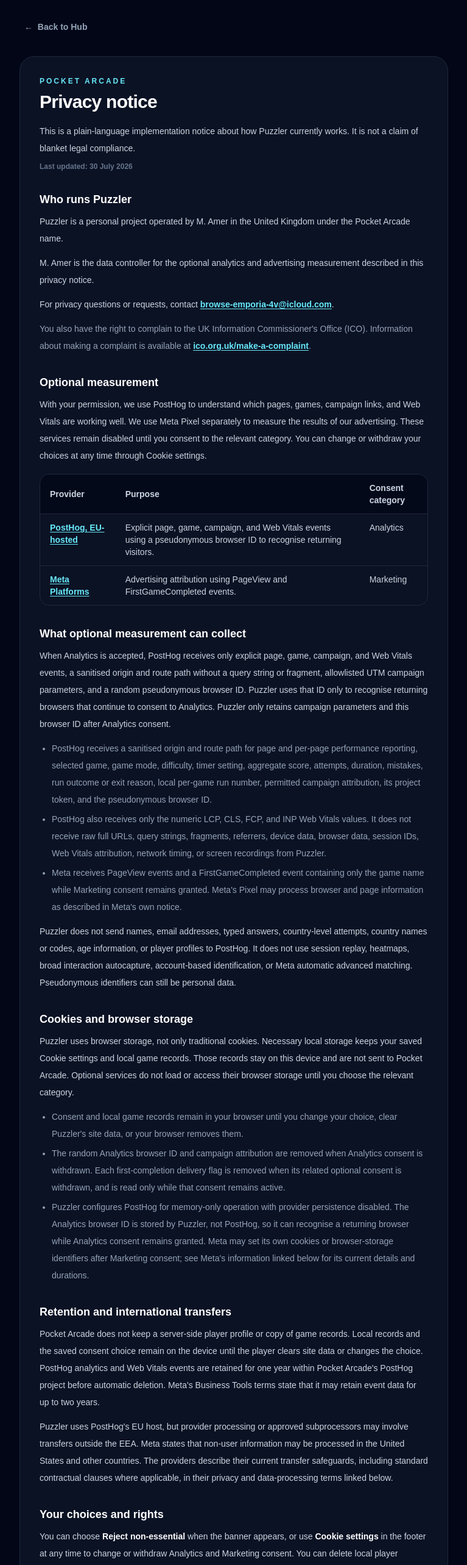
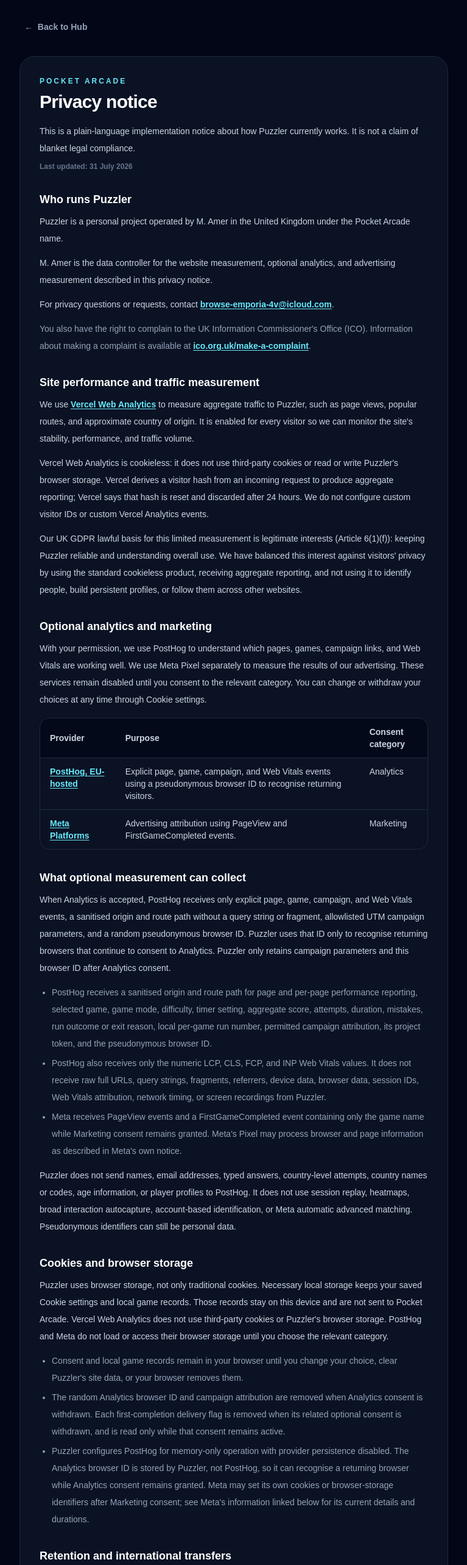
Before and after one commit to magickmomo/puzzler, a Next.js app: page /privacy in a window 1280 px wide. Shown: the top 2566 px of the page at 61% size, without its empty margins (256-1023 px from the left). Built offline with nearby package versions, Linux system fonts and the light colour scheme; no server answers.

Commit message:
Clarify optional tracking choices

```diff
--- a/app/privacy/page.tsx
+++ b/app/privacy/page.tsx
@@ -17,6 +17,12 @@ const PROVIDERS = [
   },
 ] as const;
 
+const VERCEL_ANALYTICS = {
+  provider: "Vercel Web Analytics",
+  href: "https://vercel.com/docs/analytics/privacy-policy",
+  linkLabel: "Vercel Analytics privacy information",
+} as const;
+
 export default function PrivacyPage() {
   return (
     <main className="mx-auto min-h-[100dvh] w-full max-w-3xl px-5 pb-12 pt-[max(1.25rem,env(safe-area-inset-top))] sm:px-8">
@@ -28,19 +34,26 @@ export default function PrivacyPage() {
         <p className="text-xs font-black uppercase tracking-[0.25em] text-cyan-300">Pocket Arcade</p>
         <h1 className="mt-2 text-3xl font-black tracking-tight text-white">Privacy notice</h1>
         <p className="mt-4 text-sm leading-7 text-slate-300">This is a plain-language implementation notice about how Puzzler currently works. It is not a claim of blanket legal compliance.</p>
-        <p className="mt-2 text-xs font-semibold text-slate-500">Last updated: 30 July 2026</p>
+        <p className="mt-2 text-xs font-semibold text-slate-500">Last updated: 31 July 2026</p>
 
         <div className="mt-8 space-y-8 text-sm leading-7 text-slate-300">
           <section>
             <h2 className="text-lg font-black text-white">Who runs Puzzler</h2>
             <p className="mt-2">Puzzler is a personal project operated by M. Amer in the United Kingdom under the Pocket Arcade name.</p>
-            <p className="mt-3">M. Amer is the data controller for the optional analytics and advertising measurement described in this privacy notice.</p>
+            <p className="mt-3">M. Amer is the data controller for the website measurement, optional analytics, and advertising measurement described in this privacy notice.</p>
             <p className="mt-3">For privacy questions or requests, contact <a href="mailto:browse-emporia-4v@icloud.com" className="font-bold text-cyan-300 underline underline-offset-2 hover:text-cyan-100">browse-emporia-4v@icloud.com</a>.</p>
             <p className="mt-3 text-slate-400">You also have the right to complain to the UK Information Commissioner&apos;s Office (ICO). Information about making a complaint is available at <a href="https://ico.org.uk/make-a-complaint/" target="_blank" rel="noreferrer" className="font-bold text-cyan-300 underline underline-offset-2 hover:text-cyan-100">ico.org.uk/make-a-complaint</a>.</p>
           </section>
 
           <section>
-            <h2 className="text-lg font-black text-white">Optional measurement</h2>
+            <h2 className="text-lg font-black text-white">Site performance and traffic measurement</h2>
+            <p className="mt-2">We use <a href={VERCEL_ANALYTICS.href} target="_blank" rel="noreferrer" className="font-bold text-cyan-300 underline underline-offset-2 hover:text-cyan-100">Vercel Web Analytics</a> to measure aggregate traffic to Puzzler, such as page views, popular routes, and approximate country of origin. It is enabled for every visitor so we can monitor the site&apos;s stability, performance, and traffic volume.</p>
+            <p className="mt-3">Vercel Web Analytics is cookieless: it does not use third-party cookies or read or write Puzzler&apos;s browser storage. Vercel derives a visitor hash from an incoming request to produce aggregate reporting; Vercel says that hash is reset and discarded after 24 hours. We do not configure custom visitor IDs or custom Vercel Analytics events.</p>
+            <p className="mt-3">Our UK GDPR lawful basis for this limited measurement is legitimate interests (Article 6(1)(f)): keeping Puzzler reliable and understanding overall use. We have balanced this interest against visitors&apos; privacy by using the standard cookieless product, receiving aggregate reporting, and not using it to identify people, build persistent profiles, or follow them across other websites.</p>
+          </section>
+
+          <section>
+            <h2 className="text-lg font-black text-white">Optional analytics and marketing</h2>
             <p className="mt-2">With your permission, we use PostHog to understand which pages, games, campaign links, and Web Vitals are working well. We use Meta Pixel separately to measure the results of our advertising. These services remain disabled until you consent to the relevant category. You can change or withdraw your choices at any time through Cookie settings.</p>
             <div className="mt-4 overflow-x-auto rounded-2xl border border-slate-800">
               <table className="min-w-[640px] w-full border-collapse text-left text-xs leading-5 sm:text-sm">
@@ -77,7 +90,7 @@ export default function PrivacyPage() {
 
           <section>
             <h2 className="text-lg font-black text-white">Cookies and browser storage</h2>
-            <p className="mt-2">Puzzler uses browser storage, not only traditional cookies. Necessary local storage keeps your saved Cookie settings and local game records. Those records stay on this device and are not sent to Pocket Arcade. Optional services do not load or access their browser storage until you choose the relevant category.</p>
+            <p className="mt-2">Puzzler uses browser storage, not only traditional cookies. Necessary local storage keeps your saved Cookie settings and local game records. Those records stay on this device and are not sent to Pocket Arcade. Vercel Web Analytics does not use third-party cookies or Puzzler&apos;s browser storage. PostHog and Meta do not load or access their browser storage until you choose the relevant category.</p>
             <ul className="mt-3 list-disc space-y-1 pl-5 text-slate-400">
               <li>Consent and local game records remain in your browser until you change your choice, clear Puzzler&apos;s site data, or your browser removes them.</li>
               <li>The random Analytics browser ID and campaign attribution are removed when Analytics consent is withdrawn. Each first-completion delivery flag is removed when its related optional consent is withdrawn, and is read only while that consent remains active.</li>
@@ -87,13 +100,13 @@ export default function PrivacyPage() {
 
           <section>
             <h2 className="text-lg font-black text-white">Retention and international transfers</h2>
-            <p className="mt-2">Pocket Arcade does not keep a server-side player profile or copy of game records. Local records and the saved consent choice remain on the device until the player clears site data or changes the choice. PostHog analytics and Web Vitals events are retained for one year within Pocket Arcade&apos;s PostHog project before automatic deletion. Meta&apos;s Business Tools terms state that it may retain event data for up to two years.</p>
-            <p className="mt-3">Puzzler uses PostHog&apos;s EU host, but provider processing or approved subprocessors may involve transfers outside the EEA. Meta states that non-user information may be processed in the United States and other countries. The providers describe their current transfer safeguards, including standard contractual clauses where applicable, in their privacy and data-processing terms linked below.</p>
+            <p className="mt-2">Pocket Arcade does not keep a server-side player profile or copy of game records. Local records and the saved consent choice remain on the device until the player clears site data or changes the choice. Vercel says its request-derived visitor hash is discarded after 24 hours. PostHog analytics and Web Vitals events are retained for one year within Pocket Arcade&apos;s PostHog project before automatic deletion. Meta&apos;s Business Tools terms state that it may retain event data for up to two years.</p>
+            <p className="mt-3">Puzzler uses PostHog&apos;s EU host, but Vercel, PostHog, Meta, or their approved subprocessors may process data outside the UK or EEA. The providers describe their current transfer safeguards, including standard contractual clauses where applicable, in their privacy and data-processing terms linked below.</p>
           </section>
 
           <section>
             <h2 className="text-lg font-black text-white">Your choices and rights</h2>
-            <p className="mt-2">You can choose <strong className="font-black text-white">Reject non-essential</strong> when the banner appears, or use <strong className="font-black text-white">Cookie settings</strong> in the footer at any time to change or withdraw Analytics and Marketing consent. You can delete local player records and Puzzler&apos;s privacy preferences in your browser&apos;s site-data controls. For a request or question, contact M. Amer at <a href="mailto:browse-emporia-4v@icloud.com" className="font-bold text-cyan-300 underline underline-offset-2 hover:text-cyan-100">browse-emporia-4v@icloud.com</a>.</p>
+            <p className="mt-2">You can choose <strong className="font-black text-white">Reject optional</strong> when the banner appears, or use <strong className="font-black text-white">Cookie settings</strong> in the footer at any time to change or withdraw PostHog Analytics and Meta Marketing consent. This choice does not turn off Vercel Web Analytics. You can delete local player records and Puzzler&apos;s privacy preferences in your browser&apos;s site-data controls. For a request or question, contact M. Amer at <a href="mailto:browse-emporia-4v@icloud.com" className="font-bold text-cyan-300 underline underline-offset-2 hover:text-cyan-100">browse-emporia-4v@icloud.com</a>.</p>
             <p className="mt-3">You may also complain to the UK Information Commissioner&apos;s Office (ICO). Details are available at <a href="https://ico.org.uk/make-a-complaint/" target="_blank" rel="noreferrer" className="font-bold text-cyan-300 underline underline-offset-2 hover:text-cyan-100">ico.org.uk/make-a-complaint</a>.</p>
           </section>
 
@@ -104,8 +117,8 @@ export default function PrivacyPage() {
 
           <section className="rounded-2xl border border-slate-800 bg-slate-950/60 p-4">
             <h2 className="text-base font-black text-white">Provider information</h2>
-            <p className="mt-2 text-slate-400">Read the providers&apos; current terms and privacy information: {PROVIDERS.map((provider, index) => (
-              <span key={provider.provider}>{index > 0 ? " · " : ""}<a href={provider.href} target="_blank" rel="noreferrer" className="font-bold text-cyan-300 underline underline-offset-2 hover:text-cyan-100">{provider.linkLabel}</a></span>
+            <p className="mt-2 text-slate-400">Read the providers&apos; current terms and privacy information: <a href={VERCEL_ANALYTICS.href} target="_blank" rel="noreferrer" className="font-bold text-cyan-300 underline underline-offset-2 hover:text-cyan-100">{VERCEL_ANALYTICS.linkLabel}</a>{PROVIDERS.map((provider) => (
+              <span key={provider.provider}> · <a href={provider.href} target="_blank" rel="noreferrer" className="font-bold text-cyan-300 underline underline-offset-2 hover:text-cyan-100">{provider.linkLabel}</a></span>
             ))}.</p>
           </section>
 
--- a/components/analytics/AnalyticsConsentProvider.tsx
+++ b/components/analytics/AnalyticsConsentProvider.tsx
@@ -178,13 +178,13 @@ function ConsentDialog({
             <button type="button" disabled={isAcceptingAll} onClick={onClose} className="grid h-12 w-12 shrink-0 place-items-center rounded-xl text-xl text-slate-400 transition hover:bg-slate-900 hover:text-white focus:outline-none focus-visible:ring-2 focus-visible:ring-cyan-300 disabled:cursor-default disabled:opacity-50" aria-label="Close cookie settings">×</button>
           )}
         </div>
-        <p id="cookie-settings-description" className="mt-3 text-sm leading-6 text-slate-300">Necessary storage keeps this choice and your local game records. Optional analytics helps Pocket Arcade improve Puzzler; optional marketing measures ads. You can change your mind at any time.</p>
+        <p id="cookie-settings-description" className="mt-3 text-sm leading-6 text-slate-300">Necessary storage keeps this choice and your local game records. Cookieless Vercel Web Analytics runs to measure basic traffic and site stability. Optional PostHog analytics and Meta marketing use browser identifiers only if you choose them. You can change your mind at any time.</p>
 
         <ConsentChoices preferences={preferences} disabled={isAcceptingAll} onChange={setPreferences} />
 
         <div className="mt-6 grid gap-3 sm:grid-cols-2">
-          <button type="button" disabled={isAcceptingAll} onClick={acceptAll} className="min-h-12 rounded-xl border border-slate-600 bg-slate-900 px-4 text-sm font-black text-white transition hover:border-slate-400 hover:bg-slate-800 focus:outline-none focus-visible:ring-2 focus-visible:ring-cyan-300 disabled:cursor-default disabled:border-cyan-300 disabled:bg-cyan-300 disabled:text-slate-950">{isAcceptingAll ? "Saved ✓" : "Accept all & continue"}</button>
-          <button type="button" disabled={isAcceptingAll} onClick={onReject} className="min-h-12 rounded-xl border border-slate-600 bg-slate-900 px-4 text-sm font-black text-white transition hover:border-slate-400 hover:bg-slate-800 focus:outline-none focus-visible:ring-2 focus-visible:ring-cyan-300 disabled:cursor-default disabled:opacity-50">Reject non-essential</button>
+          <button type="button" disabled={isAcceptingAll} onClick={acceptAll} className="min-h-12 rounded-xl border border-slate-600 bg-slate-900 px-4 text-sm font-black text-white transition hover:border-slate-400 hover:bg-slate-800 focus:outline-none focus-visible:ring-2 focus-visible:ring-cyan-300 disabled:cursor-default disabled:border-cyan-300 disabled:bg-cyan-300 disabled:text-slate-950">{isAcceptingAll ? "Saved ✓" : "Accept optional cookies"}</button>
+          <button type="button" disabled={isAcceptingAll} onClick={onReject} className="min-h-12 rounded-xl border border-slate-600 bg-slate-900 px-4 text-sm font-black text-white transition hover:border-slate-400 hover:bg-slate-800 focus:outline-none focus-visible:ring-2 focus-visible:ring-cyan-300 disabled:cursor-default disabled:opacity-50">Reject optional</button>
         </div>
         <button type="button" disabled={isAcceptingAll} onClick={() => onSave(preferences)} className="mt-3 min-h-12 w-full rounded-xl border border-slate-700 px-4 text-sm font-black text-slate-200 transition hover:border-cyan-300/60 hover:text-white focus:outline-none focus-visible:ring-2 focus-visible:ring-cyan-300 disabled:cursor-default disabled:opacity-50">Save preferences</button>
         <p className="mt-4 text-center text-xs leading-5 text-slate-500"><Link href="/privacy" target="_blank" rel="noreferrer" className="font-bold text-cyan-300 underline underline-offset-2 hover:text-cyan-100">Read the privacy notice</Link></p>
```
Also changed, not shown: 1 other file (tests, documents, lock files or other folders).
